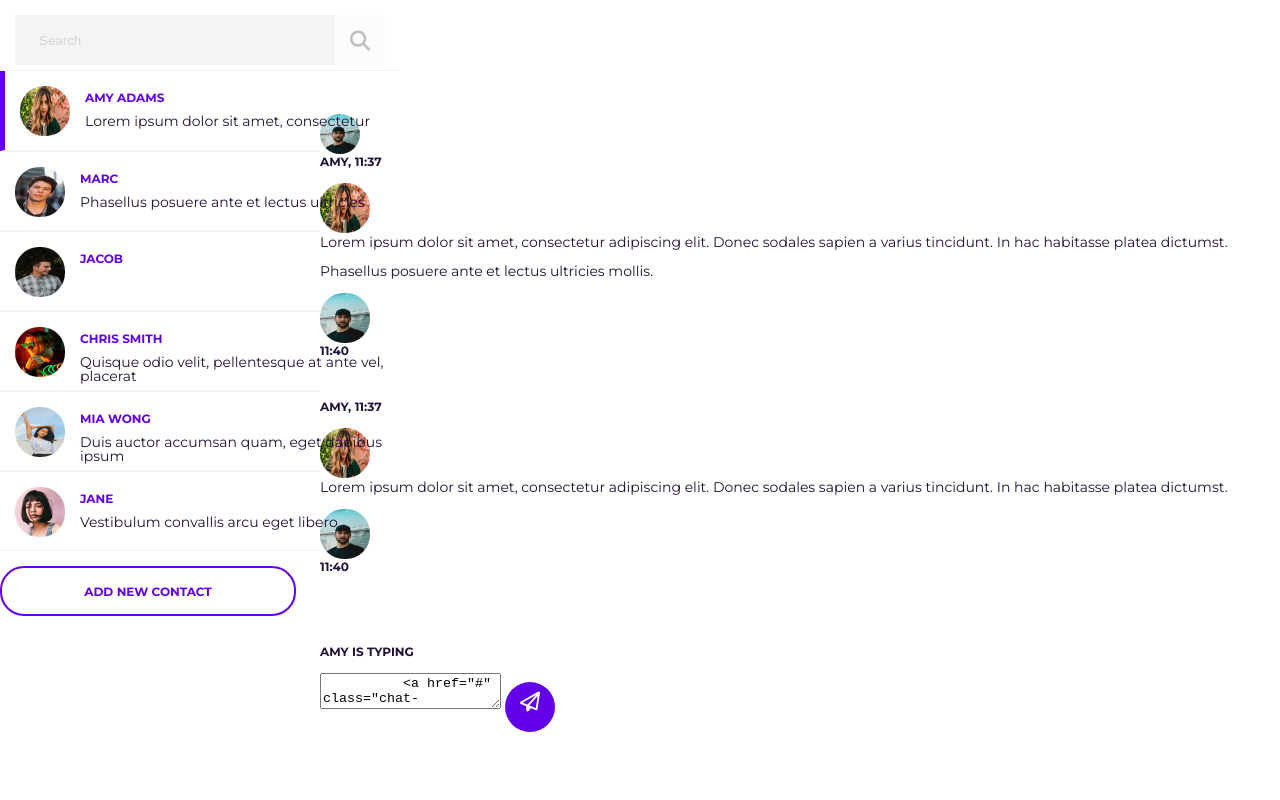
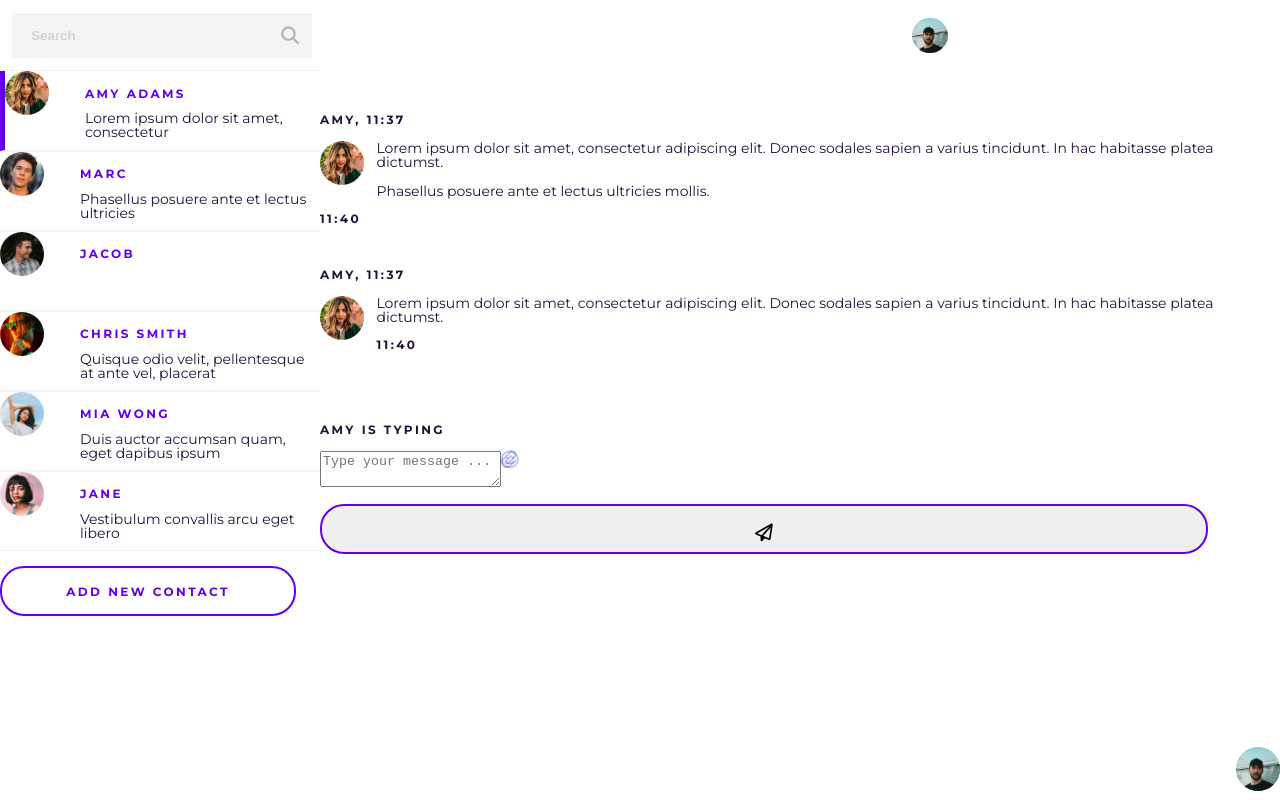
Before and after one commit to kelemen-93/chat-page, a plain HTML site: page index.html in a window 1280 px wide. Drawn offline with Linux system fonts and the light colour scheme.

Commit message:
fixed search bar

```diff
--- a/css/base.css
+++ b/css/base.css
@@ -8,7 +8,11 @@ html {
   font-size: 14px;
 }
 
-a, p, h2, h6, input {
+p, h2, h6, ul {
+  margin: 0;
+}
+
+p, h2, h6 {
   margin-bottom: 1.071rem
 }
 
@@ -33,7 +37,7 @@ p, .search-bar_input-field, .chat-room_input-field, .chat-room-header_contact-na
   font-size: 12px;
   font-weight: bold;
   text-transform: uppercase;
-  letter-spacing: 2.4;
+  letter-spacing: 2.4px;
 }
 
 .chat-contacts_name, .chat-contacts_add-new-contact--button {
@@ -56,4 +60,5 @@ p {
 
 .input-field::placeholder {
   opacity: 0.25;
+  font-weight: bold;
 }
--- a/css/components.css
+++ b/css/components.css
@@ -13,58 +13,54 @@
   padding: 18px 0px 17px;
 }
 
-/* === Icon Button === */
+/* === Icons === */
 
-.icon-button{
-  text-align: center;
-  font-size: 20px;
-  background-color: #f3f4f5;
+.icon {
+  font-size: 2.2222vh;
   opacity: 0.25;
 }
 
-/* === Header Logo ===*/
+.icon--emoji, .icon--attach-file {
+  position: absolute;
+  /*Pozícionálás!!!!*/
+}
 
-.chat-room-header_logo {
+.icon--attach-file {
 
 }
 
+.icon--send {
+  opacity: 1;
+  /*Pozícionálás!!!!*/
+}
 
 /* === Chat Pictures === */
 
-.chat-contacts_picture, .chat-room_picture, .chat-room-header_student-picture {
-  height: 50px;
-  width: 50px;
-  display: inline-block;
-  border-radius: 24px;
-  text-align: center;
+.user-avatar {
+  float: left;
+  height: 5.5555vh;
+  width: 5.5555vh;
+  border-radius: 50%;
+  margin-right: 0.9375vw;
+  object-fit: cover;
 }
 
-.chat-room-header_student-picture {
-  height: 40px;
-  width: 40px;
+.user-avatar--in-chat-header {
+  position: absolute;
+  top: 2.2222vh;
+  left: 71.25vw;
+  height: 4.4444vh;
+  width: 4.4444vh;
+  margin-right: 0;
 }
 
-/* === Send Message Button  === */
-
-.chat-room_send-message--button {
-  display: inline-block;
-  width: 50px;
-  height: 50px;
-  padding: .714rem;
-  border-radius: 50%;
-  background-color: #6200ea;
-  text-align: center;
+.user-avatar--message-self {
+  position: absolute;
+  bottom: 1.1111vh;
+  right: 0;
+  margin-right: 0;
 }
 
-.send-message-icon {
-  color: #ffffff;
-  font-size: 20px;
-}
-
-/* === Full Layout === */ /* Ideiglenes rész!!!*/
-
-.layout {
-}
 
 /* === Left Column === */
 
@@ -76,45 +72,49 @@
 /* === Search Bar === */
 
 .search-bar-container {
+  position: relative;
   height: 8.88vh;
-  width: 400px;
-  position: relative;
-  border-bottom: 1px solid #f3f4f5;
-
+  border-bottom: 0.1111vh solid #f3f4f5;
 }
 
+
 .search-bar_input-field {
-  padding: 16px 0px 15px 24px;
   position: absolute;
-  display: block;
-  top: 15px;
-  left: 15px;
-  margin-bottom: 15px;
+  top: 1.6666vh;
+  left: 0.9375vw;
+  width: 20vw;
+  height: 5.5555vh;
+  padding: 1.7777vh 0px 1.4444vh 1.5vw;
   border: 0;
-  border-bottom: 1px solid;
+  border-bottom: 0.3333vh solid;
   border-color: transparent;
-  background-color: #f3f4f5;
-  height: 50px;
-  width: 320px;
+  margin-bottom: 1.6666vh;
+  background-color: #f4f3f5;
+  outline: none;
+}
+
+.search-bar_input-field:focus {
+  border-bottom-color: #6200ea;
 }
 
 
 .search-bar_search-button {
-  padding: 15px;
   position: absolute;
-  top: 15px;
-  left: 335px;
-  height: 50px;
-  width: 50px;
-  background-color: #f3f4f5;
+  top: 1.6666vh;
+  left: 20.9375vw;
+  height: 5.5555vh;
+  width: 5.5555vh;
+  padding: 1.6666vh;
   border: none;
+  background-color: #f4f3f5;
+  text-align: center;
+  cursor: pointer;
 }
 
 /* === Chat Contacts === */
 
 .chat-contacts {
   height: 80px;
-  width: 100%;;
   border-top: 1px solid #f3f4f5;
   border-bottom: 1px solid #f3f4f5;
   position: relative;
@@ -125,23 +125,116 @@
   border-left: 5px solid #6200ea;
 }
 
+.chat-contacts_picture, .chat-contacts_name, .chat-contacts_message {
+  position: absolute;
+}
+
 .chat-contacts_picture {
-  position: relative;
   top: 15px;
   left: 15px;
   margin-bottom: 14px;
 }
 
 .chat-contacts_name {
-  position: relative;
   left: 80px;
   bottom: 45px;
   margin-bottom: 5px;
 }
 
 .chat-contacts_message {
-  position: relative;
   left: 80px;
-  top: -40px;
+  top: 40px;
   margin-bottom: 20px;
 }
+
+/* === Right Column === */
+
+.right-column {
+  height: 100vh;
+  background-color: #ffffff;
+}
+
+
+
+/* === Chat Room Header === */
+
+/*
+
+.chat-room-header {
+  height: 80px;
+  width: 75vw;
+  background-color: #6200ea;
+  position: relative;
+}
+
+.chat-room-header_contact-name--wrapper, .chat-room-header_logo--wrapper, .chat-room-header_student-name--wrapper, .chat-room-header_student-picture--wrapper {
+  position: absolute;
+}
+
+
+.chat-room-header_contact-name--wrapper {
+  top: 28px;
+  left: 30px;
+}
+
+.chat-room-header_logo--wrapper {
+  left: 510px;
+  top: 15px;
+}
+
+.chat-room-header_student-name--wrapper {
+  left: 62vw;
+  top: 33px;
+}
+
+.chat-room-header_student-picture--wrapper {
+  left: 71.25vw;
+  top: 20px;
+}
+
+*/
+
+/* === Chat Room === */
+
+/*
+
+.chat-room-container {
+  background-color: #f3f4f5;
+  padding-top: 40px;
+}
+
+.chat-room-container_wrapper {
+  position: relative;
+  width: 67.5vw;
+  height: 63.89vh;
+}
+
+.timestamp-amy, .picture-amy, .message-amy, .student-timestamp, .student-message, .student-picture {
+  position: absolute;
+}
+
+.timestamp-one {
+  left: 60px;
+}
+
+.timestamp-two {
+  top: 180px;
+  left: 1020px;
+}
+
+.timestamp-three {
+  top: 290px;
+  left: 60px;
+}
+
+.timestamp-four {
+  top: 400px;
+  left: 1020px;
+}
+
+.timestamp-five {
+  top: 560px;
+  left: 60px;
+}
+
+*/
--- a/index.html
+++ b/index.html
@@ -15,60 +15,72 @@
 </head>
 <body>
 
-  <div class="layout layout_item--full-width clearfix">
+  <div class="layout clearfix">
 
     <div class="left-column layout_item--25-percent layout_item--float-left">
 
       <div class="search-bar-container">
         <form class="search-bar-wrapper">
-          <input type="text" placeholder="Search" class="search-bar_input-field input-field">
-          <button type="submit" class="search-bar_search-button icon-button"><i class="fas fa-search"></i></button>
+          <input type="text" id="search" name="search" placeholder="Search" class="search-bar_input-field input-field">
+          <button type="submit" class="search-bar_search-button"><i class="icon fas fa-search"></i></button>
         </form>
       </div> <!-- search-bar ends here -->
 
-      <div class="chat-contacts-container">
+      <ul class="chat-contacts-container">
 
-        <div class="chat-contacts">
-          <img src="assets/user_avatar_01.png" alt="chat picture" class="chat-contacts_picture">
-          <h6 class="chat-contacts_name">Amy Adams</h6>
-          <p class="chat-contacts_message">Lorem ipsum dolor sit amet, consectetur</p>
+        <li class="chat-contacts">
+          <a class="contact clearfix">
+            <img src="assets/user_avatar_01.png" alt="chat picture" class="user-avatar">
+            <h6 class="chat-contacts_name">Amy Adams</h6>
+            <p class="chat-contacts_message">Lorem ipsum dolor sit amet, consectetur</p>
+          </a>
+        </li>
+
+        <li class="chat-contacts">
+          <a class="contact clearfix">
+            <img src="assets/user_avatar_02.png" alt="chat picture" class="user-avatar">
+            <h6 class="chat-contacts_name">Marc</h6>
+            <p class="chat-contacts_message">Phasellus posuere ante et lectus ultricies</p>
+          </a>
+        </li>
+
+        <li class="chat-contacts">
+          <a class="contact clearfix">
+            <img src="assets/user_avatar_03.png" alt="chat picture" class="user-avatar">
+            <h6 class="chat-contacts_name">Jacob</h6>
+            <p class="chat-contacts_message"></p>
+          </a>
+        </li>
+
+        <li class="chat-contacts">
+          <a class="contact clearfix">
+            <img src="assets/user_avatar_04.png" alt="chat picture" class="user-avatar">
+            <h6 class="chat-contacts_name">Chris Smith</h6>
+            <p class="chat-contacts_message">Quisque odio velit, pellentesque at ante vel, placerat</p>
+          </a>
+        </li>
+
+        <li class="chat-contacts">
+          <a class="contact clearfix">
+            <img src="assets/user_avatar_05.png" alt="chat picture" class="user-avatar">
+            <h6 class="chat-contacts_name">Mia Wong</h6>
+            <p class="chat-contacts_message">Duis auctor accumsan quam, eget dapibus ipsum</p>
+          </a>
+        </li>
+
+        <li class="chat-contacts">
+          <a class="contact clearfix">
+            <img src="assets/user_avatar_06.png" alt="chat picture" class="user-avatar">
+            <h6 class="chat-contacts_name">Jane</h6>
+            <p class="chat-contacts_message">Vestibulum convallis arcu eget libero</p>
+          </a>
+        </li>
+
+        <div>
+          <a href="#" class="button chat-contacts_add-new-contact--button">Add new contact</a>
         </div>
 
-        <div class="chat-contacts">
-          <img src="assets/user_avatar_02.png" alt="chat picture" class="chat-contacts_picture">
-          <h6 class="chat-contacts_name">Marc</h6>
-          <p class="chat-contacts_message">Phasellus posuere ante et lectus ultricies</p>
-        </div>
-
-        <div class="chat-contacts">
-          <img src="assets/user_avatar_03.png" alt="chat picture" class="chat-contacts_picture">
-          <h6 class="chat-contacts_name">Jacob</h6>
-          <p class="chat-contacts_message"></p>
-        </div>
-
-        <div class="chat-contacts">
-          <img src="assets/user_avatar_04.png" alt="chat picture" class="chat-contacts_picture">
-          <h6 class="chat-contacts_name">Chris Smith</h6>
-          <p class="chat-contacts_message">Quisque odio velit, pellentesque at ante vel, placerat</p>
-        </div>
-
-        <div class="chat-contacts">
-          <img src="assets/user_avatar_05.png" alt="chat picture" class="chat-contacts_picture">
-          <h6 class="chat-contacts_name">Mia Wong</h6>
-          <p class="chat-contacts_message">Duis auctor accumsan quam, eget dapibus ipsum</p>
-        </div>
-
-        <div class="chat-contacts">
-          <img src="assets/user_avatar_06.png" alt="chat picture" class="chat-contacts_picture">
-          <h6 class="chat-contacts_name">Jane</h6>
-          <p class="chat-contacts_message">Vestibulum convallis arcu eget libero</p>
-        </div>
-
-        <div>
-          <a href="#" class="chat-contacts_add-new-contact--button button">Add new contact</a>
-        </div>
-
-      </div> <!--chat-contacts-container ends here -->
+      </ul> <!--chat-contacts-container ends here -->
 
 
     </div> <!-- left-column ends here -->
@@ -82,7 +94,7 @@
           <h2 class="chat-room-header_contact-name">Amy Adams</h2>
         </div>
 
-        <div>
+        <div class="chat-room-header_logo--wrapper">
           <img src="assets/logo_50.svg" alt="logo" class="chat-room-header_logo">
         </div>
 
@@ -91,30 +103,30 @@
         </div>
 
         <div class="chat-room-header_student-picture--wrapper">
-          <img src="assets/user_avatar_07.png" alt="chat picture" class="chat-room-header_student-picture">
+          <img src="assets/user_avatar_07.png" alt="chat picture" class="user-avatar user-avatar--in-chat-header">
         </div>
 
       </div> <!-- chatroom-header ends here  -->
 
       <div class="chat-room-container">
 
-        <div class="chat-room-container_wrapper">
+        <div class="chat-room-container_wrapper layout_item--centered-horizontally">
 
           <div class="chat-room_contact-part-one">
 
             <div>
-              <h6 class="chat-room_timestamp">Amy, 11:37</h6>
+              <h6 class="chat-room_timestamp timestamp-amy timestamp-one">Amy, 11:37</h6>
             </div>
 
             <div>
-              <img src="assets/user_avatar_01.png" alt="chat picture" class="chat-room_picture">
+              <img src="assets/user_avatar_01.png" alt="chat picture" class="user-avatar">
             </div>
 
-            <div class="chat-room_contact-message">
+            <div class="chat-room_contact-message message-amy">
               <p>Lorem ipsum dolor sit amet, consectetur adipiscing elit. Donec sodales sapien a varius tincidunt. In hac habitasse platea dictumst. </p>
             </div>
 
-            <div class="chat-room_contact-message">
+            <div class="chat-room_contact-message message-amy">
               <p>Phasellus posuere ante et lectus ultricies mollis.</p>
             </div>
 
@@ -123,14 +135,14 @@
           <div class="chat-room_student-part-one">
 
             <div>
-              <img src="assets/user_avatar_07.png" alt="chat picture" class="chat-room_picture">
+              <img src="assets/user_avatar_07.png" alt="chat picture" class="user-avatar user-avatar--message-self">
             </div>
 
             <div>
-              <h6 class="chat-room_timestamp">11:40</h6>
+              <h6 class="chat-room_timestamp student-timestamp timestamp-two">11:40</h6>
             </div>
 
-            <div class="chat-room_student-answer">
+            <div class="chat-room_student-answer student-answer">
               <p>Lorem ipsum dolor sit amet, consectetur adipiscing elit. Donec sodales sapien a varius tincidunt. In hac habitasse platea dictumst. </p>
             </div>
 
@@ -139,14 +151,14 @@
           <div class="chat-room_contact-part-two">
 
             <div>
-              <h6 class="chat-room_timestamp">Amy, 11:37</h6>
+              <h6 class="chat-room_timestamp timestamp-amy timestamp-three">Amy, 11:37</h6>
             </div>
 
             <div>
-              <img src="assets/user_avatar_01.png" alt="chat picture" class="chat-room_picture">
+              <img src="assets/user_avatar_01.png" alt="chat picture" class="user-avatar">
             </div>
 
-            <div class="chat-room_contact-message">
+            <div class="chat-room_contact-message message-amy">
               <p>Lorem ipsum dolor sit amet, consectetur adipiscing elit. Donec sodales sapien a varius tincidunt. In hac habitasse platea dictumst. </p>
             </div>
 
@@ -155,25 +167,25 @@
           <div class="chat-room_student-part-two">
 
             <div>
-              <img src="assets/user_avatar_07.png" alt="chat picture" class="chat-room_picture">
+              <img src="assets/user_avatar_07.png" alt="chat picture" class="user-avatar user-avatar--message-self">
             </div>
 
             <div>
-              <h6 class="chat-room_timestamp">11:40</h6>
+              <h6 class="chat-room_timestamp student-timestamp timestamp-four">11:40</h6>
             </div>
 
-            <div class="chat-room_student-answer">
+            <div class="chat-room_student-answer student-answer">
               <p>Nunc sollicitudin sapien non eleifend semper.</p>
             </div>
 
-            <div class="chat-room_student-answer">
+            <div class="chat-room_student-answer student-answer">
               <p>In hac habitasse platea dictumst.</p>
             </div>
 
           </div> <!-- chat-room_student-part-two ends here -->
 
           <div class="chat-room_bottom-part">
-              <h6 class="chat-room_timestamp">Amy is typing</h6>
+              <h6 class="chat-room_timestamp timestamp-amy timestamp-five">Amy is typing</h6>
           </div>
 
         </div>
@@ -182,12 +194,12 @@
 
       <div class="chat-room_input-field-container">
 
-        <textarea id="message" name="message" placeholder="Type your message ..." class="chat-room_input-field input-field">
-          <a href="#" class="chat-room_input-field--button icon-button"><i class="fas fa-paperclip"></i></a>
-          <a href="#" class="chat-room_input-field--button icon-button"><i class="far fa-smile"></i></a>
-        </textarea>
-
-        <a href="#" class="chat-room_send-message--button"><i class="send-message-icon far fa-paper-plane"></i></a>
+          <textarea id="message" name="message" placeholder="Type your message ..." class="message-editor_textarea"></textarea>
+          <a href="#" class="message-editor_attachment"><i class="icon icon--attach-file fas fa-paperclip"></i></a>
+          <a href="#" class="message-editor_attachment"><i class="icon icon--emoji far fa-smile"></i></a>
+          <button type="submit" class="message-editor_send-message button button--primary-solid">
+           <i class="icon icon--send far fa-paper-plane"></i>
+          </button>
 
       </div> <!-- chat-room_input-fieldcontainer ends here -->
 
```
